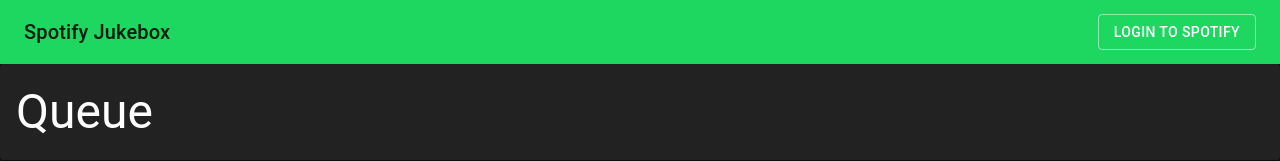
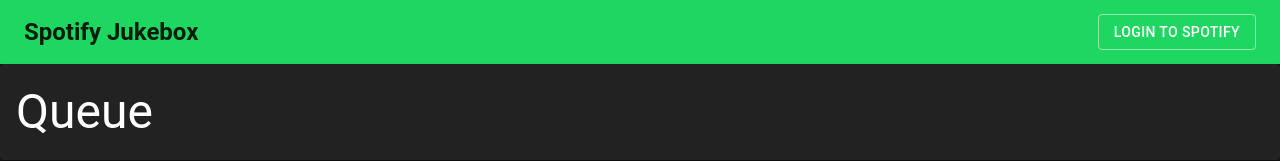
Before and after one commit to abigmyers/wwh2021, a React (Create React App) app: page / in a window 1280 px wide. Shown: the top 161 px of the page. Built offline with nearby package versions, Linux system fonts and the light colour scheme; what spotify-web-api-js would draw is missing.

Commit message:
New icon and page title, green search button

```diff
--- a/public/index.html
+++ b/public/index.html
@@ -21,7 +21,7 @@
       work correctly both with client-side routing and a non-root public URL.
       Learn how to configure a non-root public URL by running `npm run build`.
     -->
-    <title>WWH 2021 !sleep</title>
+    <title>Spotify Jukebox</title>
 </head>
 
 <body>
--- a/src/Header.js
+++ b/src/Header.js
@@ -25,8 +25,8 @@
 		<div className="Header">
 			<AppBar position="static" color="primary">
 				<Toolbar>
-					<Typography variant="h6" className={props.classes.title}>
-						Spotify Jukebox
+					<Typography variant="h5" className={props.classes.title}>
+						<b>Spotify Jukebox</b>
 					</Typography>
 					{!props.loggedIn && (
 						<Button variant="outlined" color="secondary" aria-label="login" href="http://localhost:8888">
--- a/src/SearchBar.js
+++ b/src/SearchBar.js
@@ -80,7 +80,7 @@
 						InputProps={{
 							startAdornment: <SearchIcon />,
 							endAdornment: (
-								<Button variant="contained" onClick={search}>
+								<Button variant="contained" color="primary" onClick={search}>
 									Search
 								</Button>
 							),
```
Also changed, not shown: 1 other file (tests, documents, lock files or other folders).
